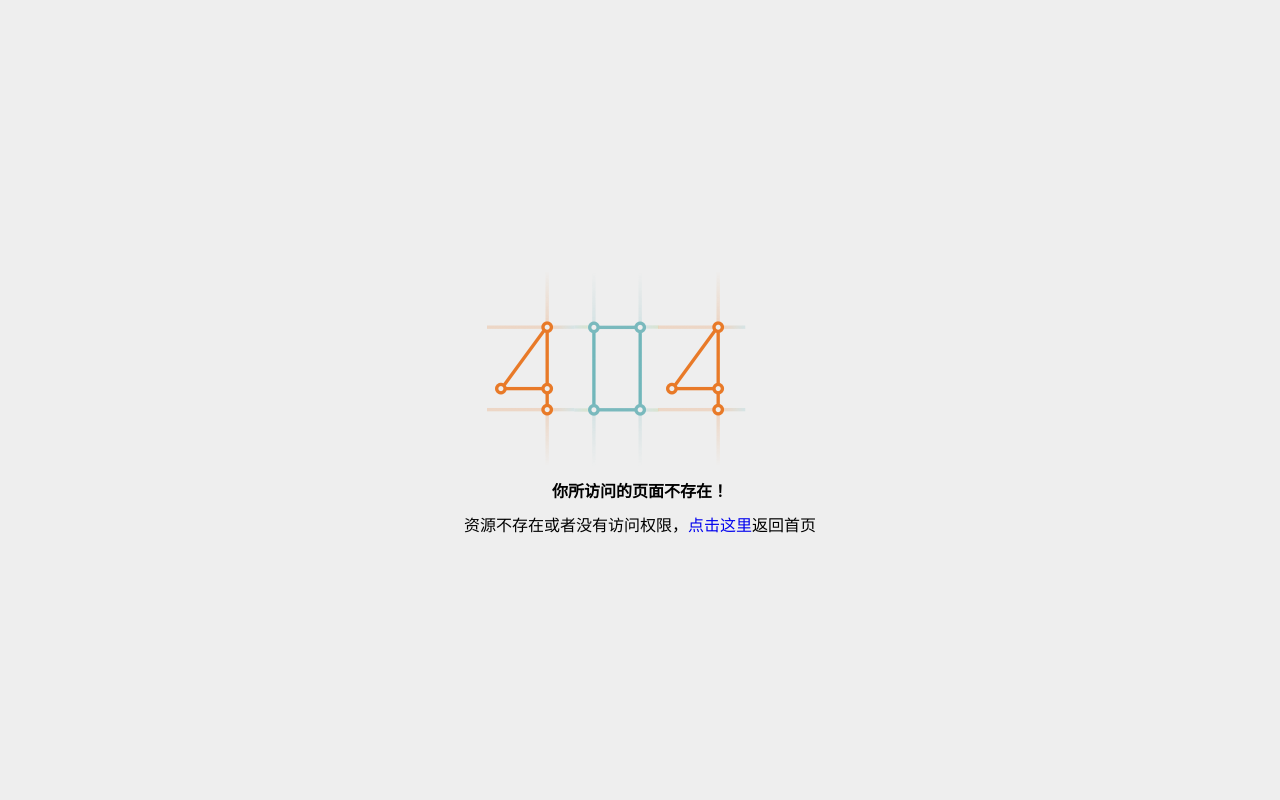
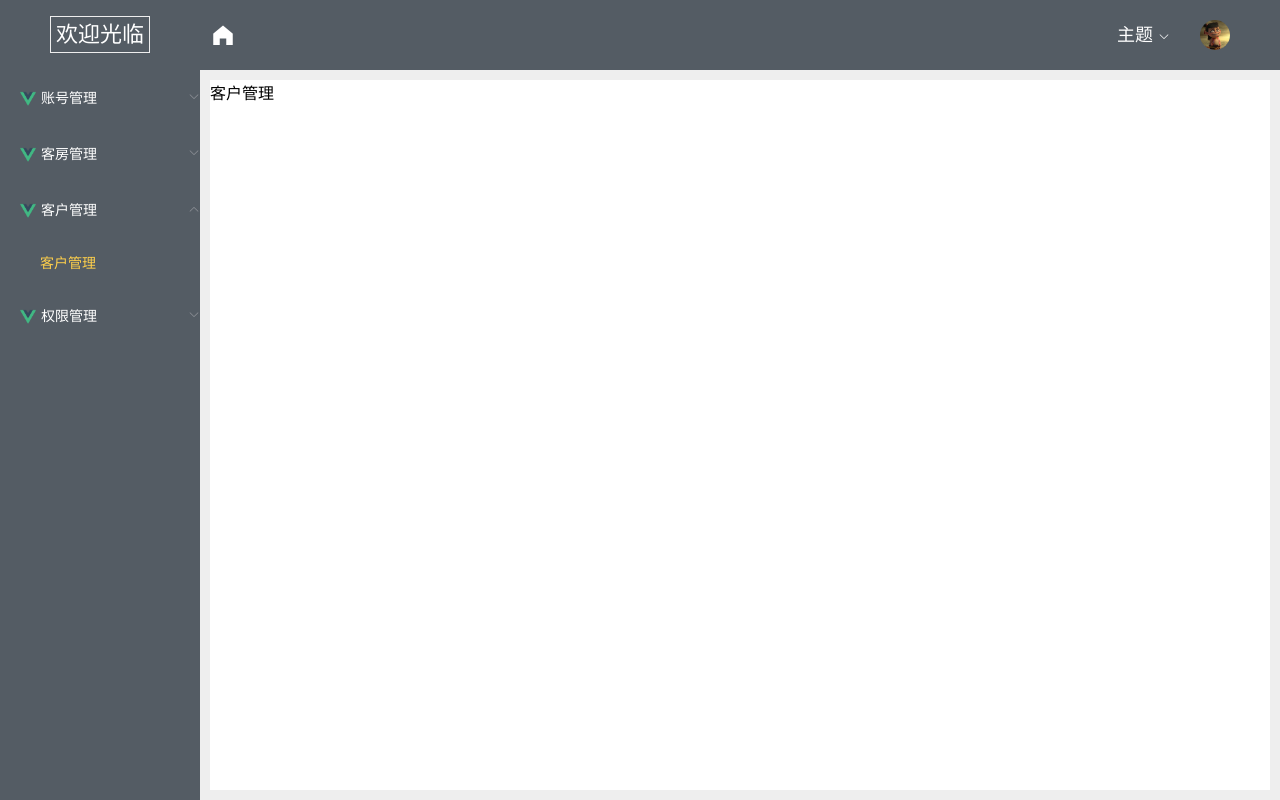
Before and after one commit to XiFanYin/webtest, a Vue app: page /guest in a window 1280 px wide. Built offline with nearby package versions, Linux system fonts and the light colour scheme; sample sign-in values are in the browser's storage; what vue-quill-editor would draw is missing.

Commit message:
创建客户管理页面

```diff
--- a/src/mock/mockservice.js
+++ b/src/mock/mockservice.js
@@ -44,7 +44,7 @@ Mock.mock('http://test.demo.com/menu', {
       index: "product",
       submenu: [{
         name: "客户管理",
-        path: "/addproduct"
+        path: "/guest"
       }]
     },
     {
--- a/src/router/index.js
+++ b/src/router/index.js
@@ -79,6 +79,14 @@ const routes = [
         meta: {
           title: "房间管理"
         }
+      },
+      {
+        name: "guest",
+        path: "/guest",
+        component: () => import('../views/guest/guest.vue'),
+        meta: {
+          title: "客户管理"
+        }
       }
     ]
   },
--- /dev/null
+++ b/src/views/guest/guest.vue
@@ -0,0 +1,12 @@
+<template>
+  <div>
+      客户管理
+  </div>
+</template>
+<script>
+export default {
+}
+</script>
+
+<style lang="scss" scoped>
+</style>
```
